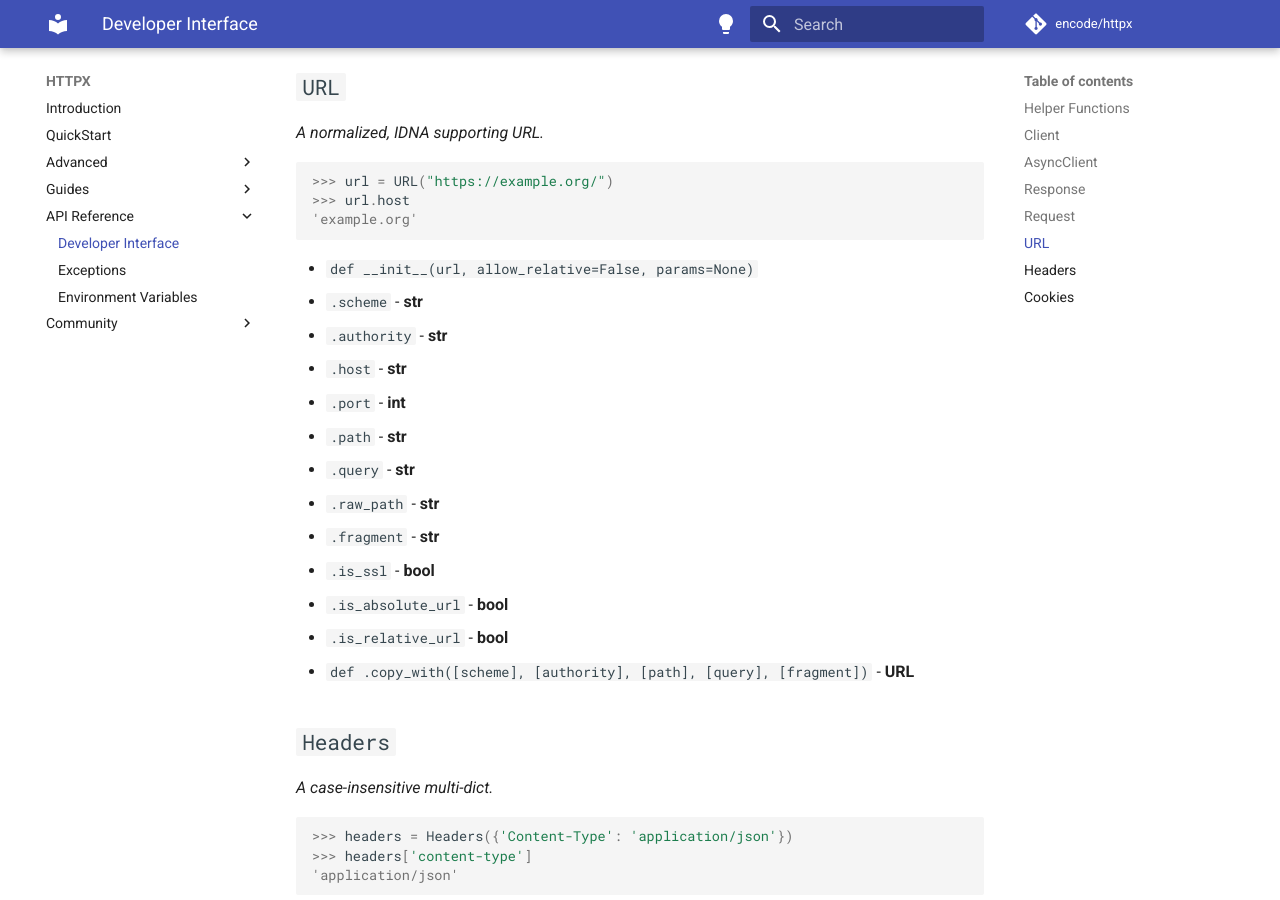
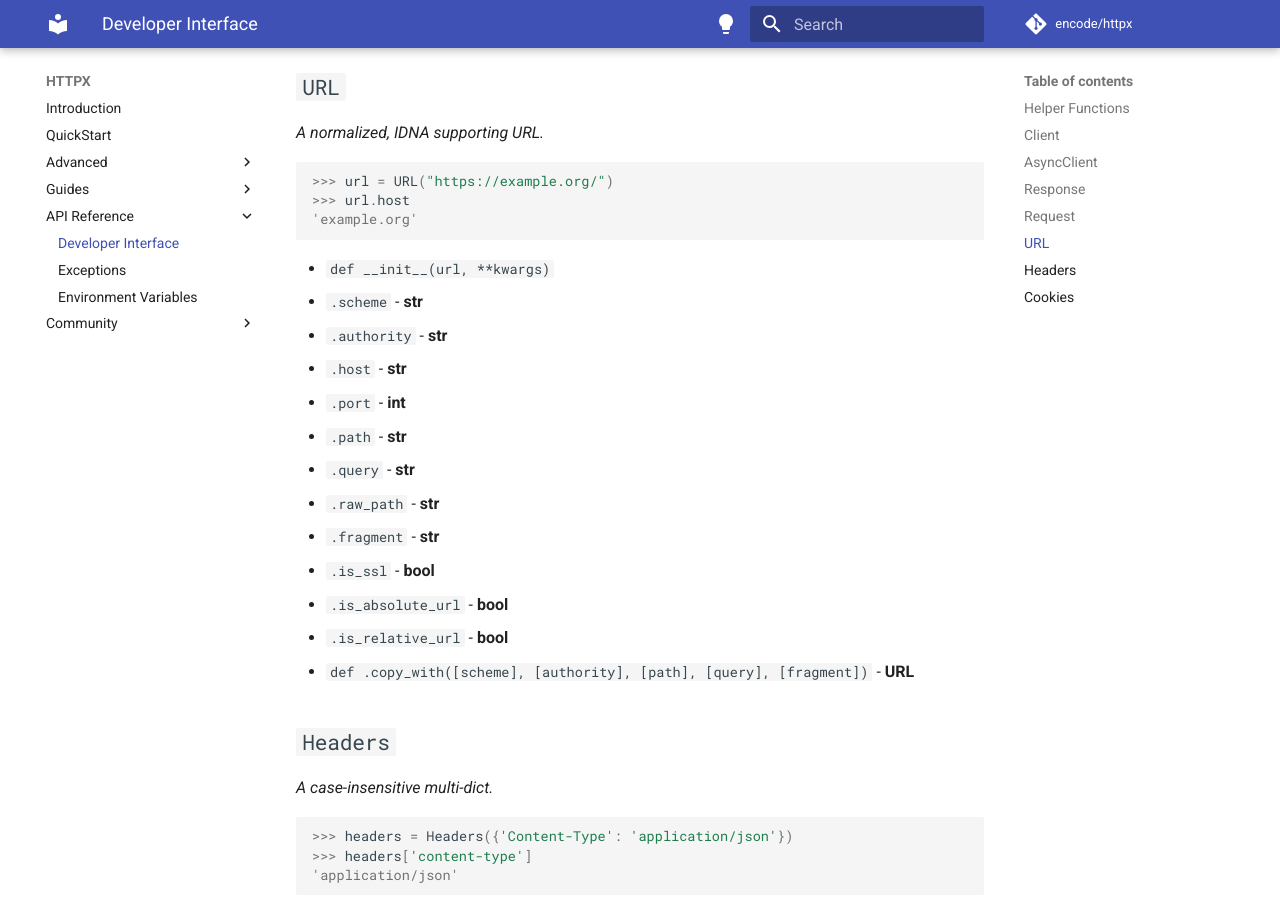
Before and after one commit to CarolinaBentrescas/httpx2, an MkDocs documentation site: the page built from docs/api.md, in a window 1280 px wide and 900 px high, scrolled down 3443 px. Built offline with MkDocs 1.6.1 and Material for MkDocs 9.7.7, drawn with Linux system fonts in a browser that asks for light colours; comment, search, counter and statistics services are not loaded.

Commit message:
Update URL.__init__ signature (#3159)

````diff
--- a/docs/api.md
+++ b/docs/api.md
@@ -114,7 +114,7 @@ what gets sent over the wire.*
 'example.org'
 ```
 
-* `def __init__(url, allow_relative=False, params=None)`
+* `def __init__(url, **kwargs)`
 * `.scheme` - **str**
 * `.authority` - **str**
 * `.host` - **str**
````
